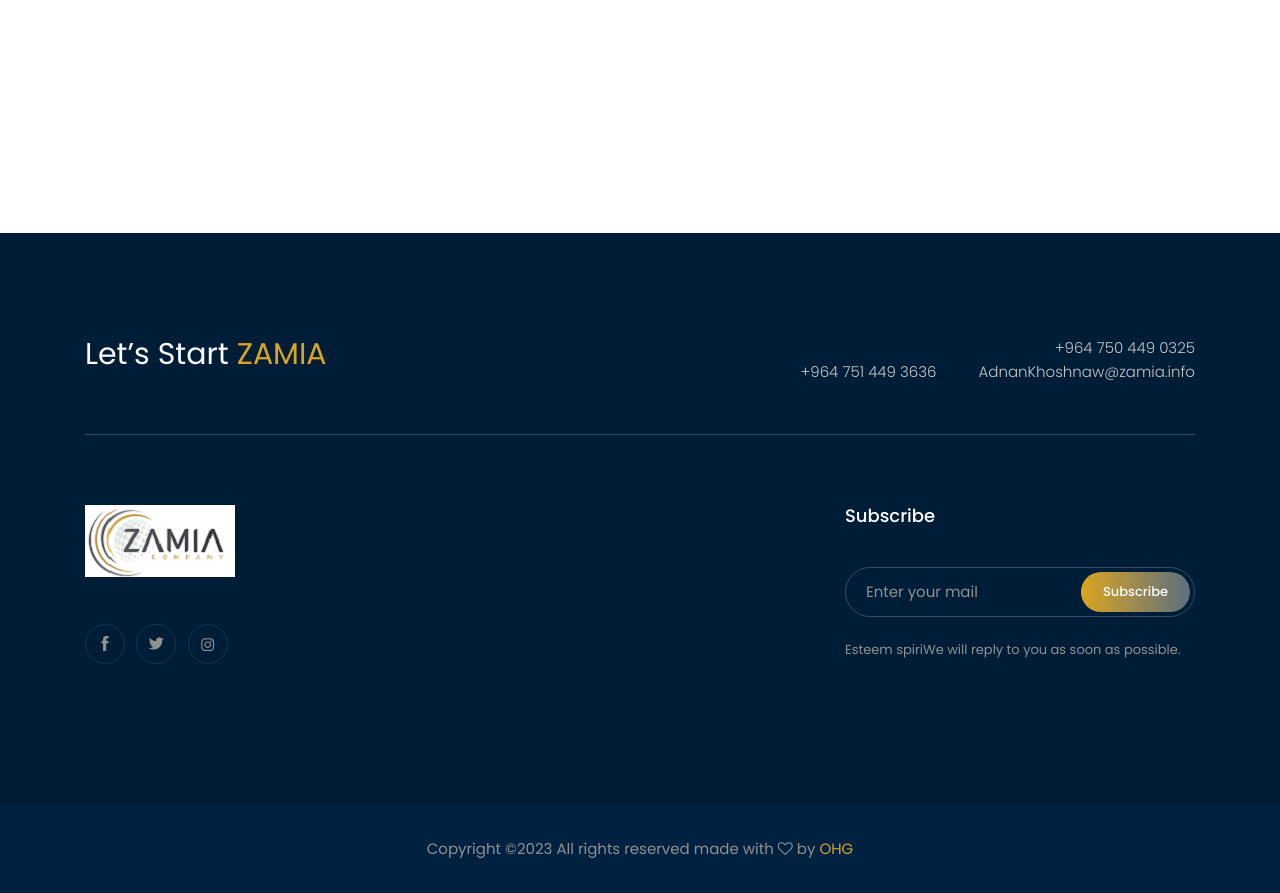
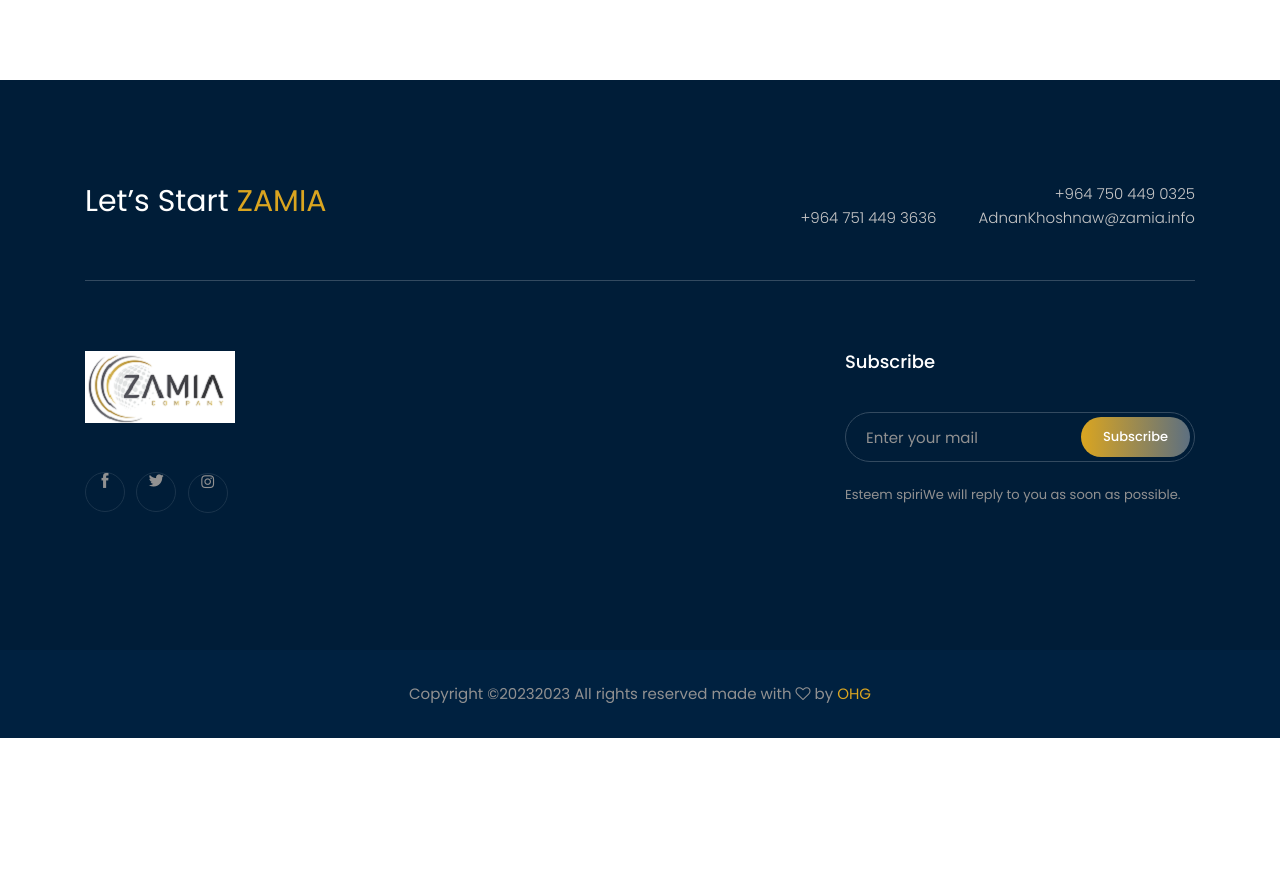
Before and after one commit to RashedAlmayyas/com, a plain HTML site: page index.html in a window 1280 px wide. Shown: the part 1260-2153 px from the top of the page. After the commit the page ends 1998 px from the top, so only its background shows below. Drawn offline with Linux system fonts and the light colour scheme.

Commit message:
Update index.html

```diff
--- a/index.html
+++ b/index.html
@@ -1,7 +1,4 @@
-<!doctype html>
-<html class="no-js" lang="zxx">
-
-<head>
+<html class="js sizes customelements history pointerevents postmessage webgl websockets cssanimations csscolumns csscolumns-width csscolumns-span csscolumns-fill csscolumns-gap csscolumns-rule csscolumns-rulecolor csscolumns-rulestyle csscolumns-rulewidth csscolumns-breakbefore csscolumns-breakafter csscolumns-breakinside flexbox picture srcset webworkers" lang="zxx"><head>
     <meta charset="utf-8">
     <meta http-equiv="x-ua-compatible" content="ie=edge">
     <title>ZAMIA</title>
@@ -93,7 +90,7 @@
             </div>
         </div>
     </div>
-
+ <br><br>
     <div class="compapy_info">
         <div class="container">
             <div class="row">
@@ -111,18 +108,7 @@
         </div>
     </div>
 
-    <div class="accordion_area">
-        <div class="container">
-            <div class="row align-items-center">
 
-
-                <div class="col-xl-6 col-lg-6">
-
-                </div>
-            </div>
-        </div>
-
-    </div>
 
 
     <footer class="footer">
@@ -205,7 +191,7 @@
                     <div class="row">
                         <div class="col-xl-12">
                             <p class="copy_right text-center">
-Copyright &copy;<script>document.write(new Date().getFullYear());</script> All rights reserved made with <i class="fa fa-heart-o" aria-hidden="true"></i> by <a href="" target="_blank">OHG</a>
+Copyright ©<script>document.write(new Date().getFullYear());</script>2023 All rights reserved made with <i class="fa fa-heart-o" aria-hidden="true"></i> by <a href="" target="_blank">OHG</a>
                             </p>
                         </div>
                     </div>
@@ -239,6 +225,6 @@
     <script src="js/mail-script.js"></script>
 
     <script src="js/main.js"></script>
-</body>
 
-</html>
+
+<a id="scrollUp" href="#top" style="position: fixed; z-index: 2147483647; display: none;"><i class="fa fa-angle-double-up"></i></a></body></html>
```
